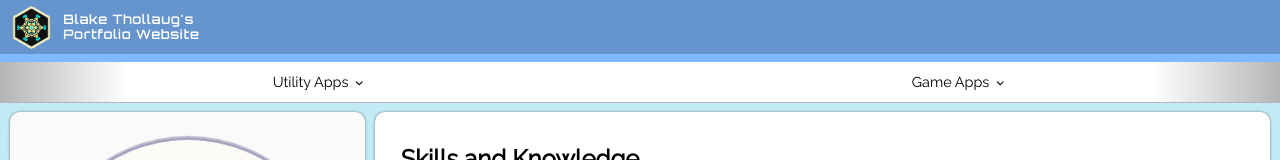
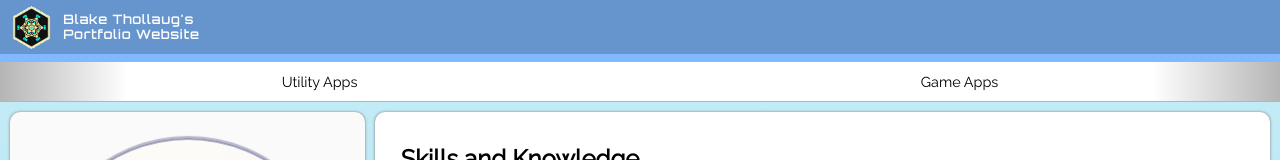
Before and after one commit to bthol/Portfolio-Frontend, a React (Create React App) app: page / in a window 1280 px wide. Shown: the top 160 px of the page. Built offline with nearby package versions, Linux system fonts and the light colour scheme; the HTML template or start-up script is replaced by a standard one.

Commit message:
app err debug - remove nav arrows

```diff
--- a/src/App.css
+++ b/src/App.css
@@ -204,20 +204,6 @@ a {
   padding: 15px;
   white-space: nowrap;
   top: 0px;
-}
-
-.nav-arrow {
-  position: relative;
-  top: 3px;
-  color: var(--font-color-1);
-}
-.nav-arrow.menu-close {
-  transform: rotate(360deg);
-  transition: transform 300ms ease-in-out;
-}
-.nav-arrow.menu-open {
-  transform: rotate(0deg);
-  transition: transform 300ms ease-in-out;
 }
 
 .menu-open > div {
--- a/src/NavButton/NavButton.jsx
+++ b/src/NavButton/NavButton.jsx
@@ -1,6 +1,5 @@
 import { useState } from 'react';
 import { React } from 'react';
-import { MdKeyboardArrowDown } from 'react-icons/md';
 
 const NavButton = (props) => {
     return (
@@ -11,7 +10,7 @@ const NavButton = (props) => {
                     props.closeNav();
                     props.toggleNavState();
                 }}
-                >{props.name} <MdKeyboardArrowDown className={`nav-arrow ${props.drop}`} />
+                >{props.name}
             </button>
             {props.navState &&
                 <div className={`nav-menu-style ${props.drop}`}>
```
